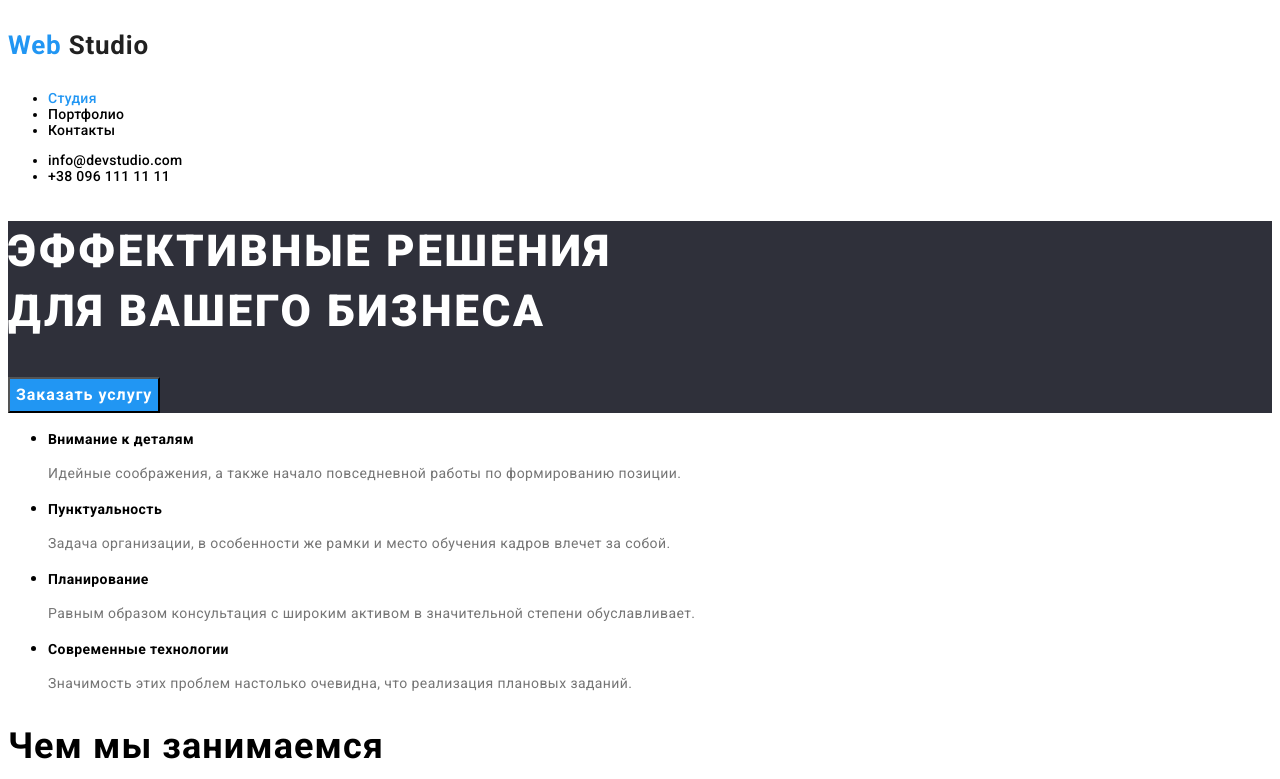
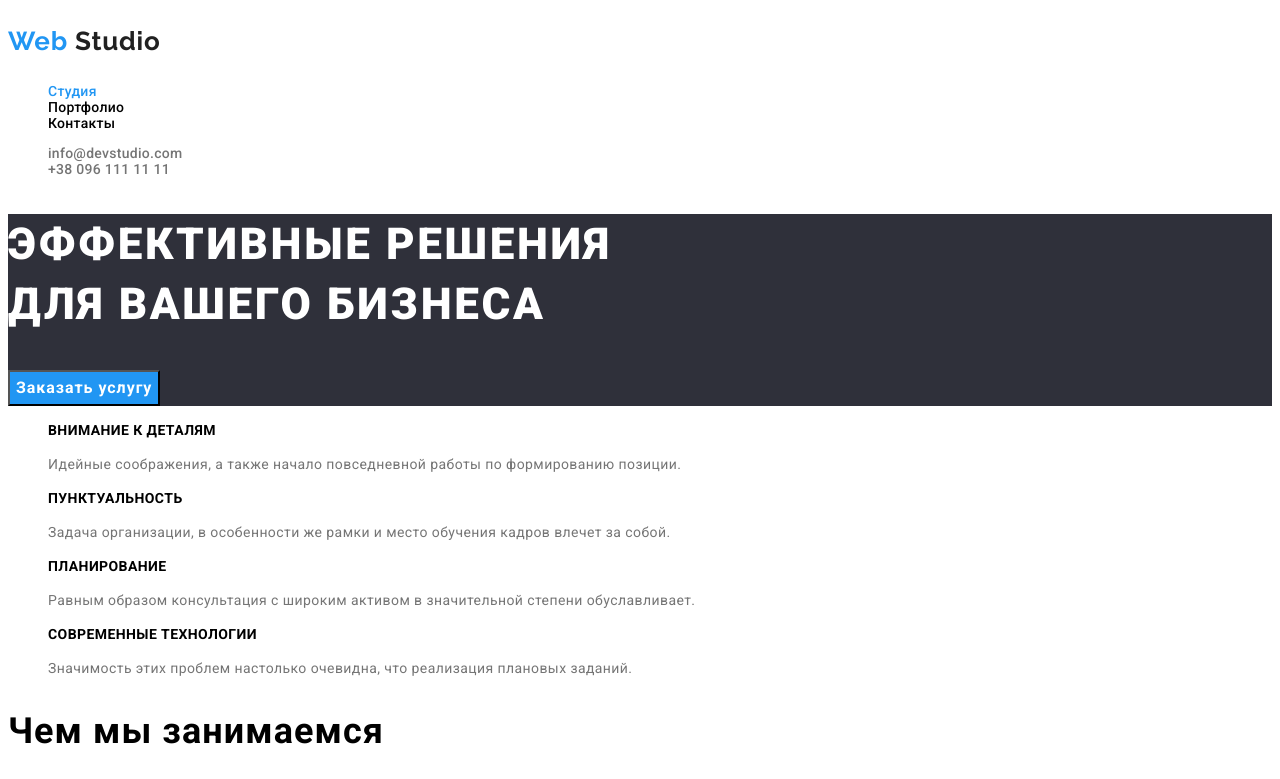
Before and after one commit to Konstantin2909/goit-markup-hw-02, a plain HTML site: page index.html in a window 1280 px wide. Shown: the top 779 px of the page. Drawn offline with Linux system fonts and the light colour scheme.

Commit message:
Update 2

```diff
--- a/css/style.css
+++ b/css/style.css
@@ -1,12 +1,15 @@
 :root {
   /* fonts types*/
+
 --font-main: 'Roboto', sans-serif;
 --font-second: 'Raleway', sans-serif;
 
 /* text colors */
+
 --txt-main-cl: color: #212121;
 
 /* background colors*/
+
 --bg-color-dark: #2f303a;
 --bg-color-light: #f5f4fa;
 }
@@ -15,6 +18,10 @@ body {
   color: var(--font-main);
 }
 /* reset styles */
+
+ul {
+  list-style: none;
+}
 .link {
   text-decoration: none;
   color: currentColor;
@@ -23,11 +30,11 @@ body {
 /* ----------HEADER---------- */
 
 .header-label {
-  font: var(--font-second);
+  font-family: var(--font-second);
   font-style: normal;
   font-weight: 700;
   font-size: 26px;
-  line-height: calc(31 / 21);
+  line-height: calc(31 /26);
   letter-spacing: 0.03em;
 }
 .label-black {
@@ -39,12 +46,18 @@ body {
 .label-white {
   color: #ffffff;
 }
-.header-text-one,
+.header-text-one {
+  font-weight: 500;
+  font-size: 14px;
+  line-height: calc(16 / 14);
+  letter-spacing: 0.02em;
+}
 .header-text-two {
   font-weight: 500;
   font-size: 14px;
   line-height: calc(16 / 14);
   letter-spacing: 0.02em;
+  color: #757575;
 }
 .uniform-link:hover,
 .uniform-link:focus,
@@ -77,7 +90,7 @@ body {
 }
 .hero-btn:hover,
 .hero-btn:focus {
-  background-color:  #2a7cbe;
+  background-color:  #188ce8;
 }
 .unnamed-title,
 .what-title {
@@ -128,11 +141,11 @@ body {
   background-color: var(--bg-color-dark);
 }
 .footer-label {
-  font: var(--font-second);
+  font-family: var(--font-second);
   font-style: normal;
   font-weight: 700;
   font-size: 26px;
-  line-height: 1,19;
+  line-height: calc(31 /26);
   letter-spacing: 0.03em;
 }
 .label-white {
--- a/index.html
+++ b/index.html
@@ -55,28 +55,28 @@
       <section>
         <ul>
           <li class="unnamed-one">
-            <h3 class="unnamed-title">Внимание к деталям</h3>
+            <h3 class="unnamed-title">ВНИМАНИЕ К ДЕТАЛЯМ</h3>
             <p class="unnamed-text">
               Идейные соображения, а также начало повседневной работы по
               формированию позиции.
             </p>
           </li>
           <li class="unnamed-two">
-            <h3 class="unnamed-title">Пунктуальность</h3>
+            <h3 class="unnamed-title">ПУНКТУАЛЬНОСТЬ</h3>
             <p class="unnamed-text">
               Задача организации, в особенности же рамки и место обучения кадров
               влечет за собой.
             </p>
           </li>
           <li class="unnamed-three">
-            <h3 class="unnamed-title">Планирование</h3>
+            <h3 class="unnamed-title">ПЛАНИРОВАНИЕ</h3>
             <p class="unnamed-text">
               Равным образом консультация с широким активом в значительной
               степени обуславливает.
             </p>
           </li>
           <li class="unnamed-four">
-            <h3 class="unnamed-title">Современные технологии</h3>
+            <h3 class="unnamed-title">СОВРЕМЕННЫЕ ТЕХНОЛОГИИ</h3>
             <p class="unnamed-text">
               Значимость этих проблем настолько очевидна, что реализация
               плановых заданий.
```
